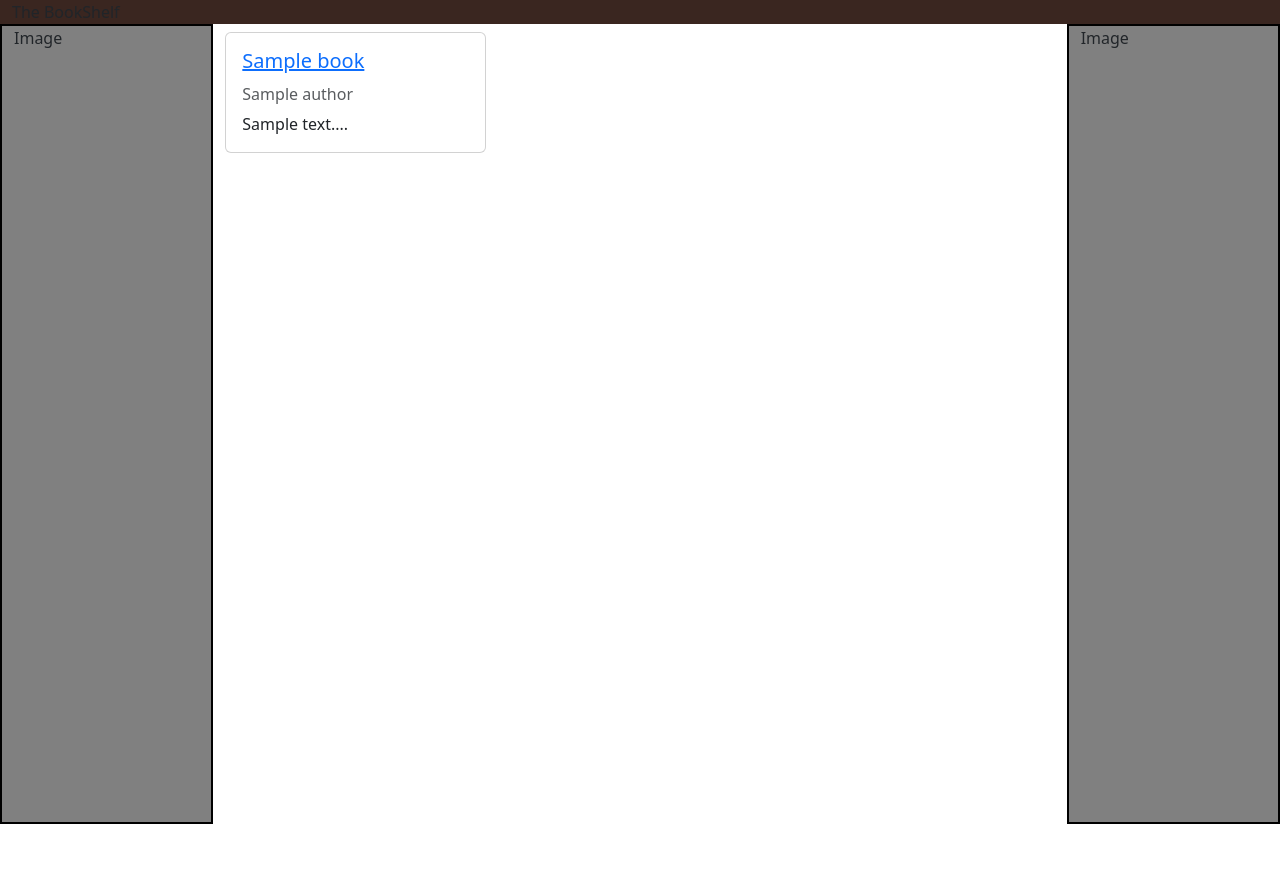
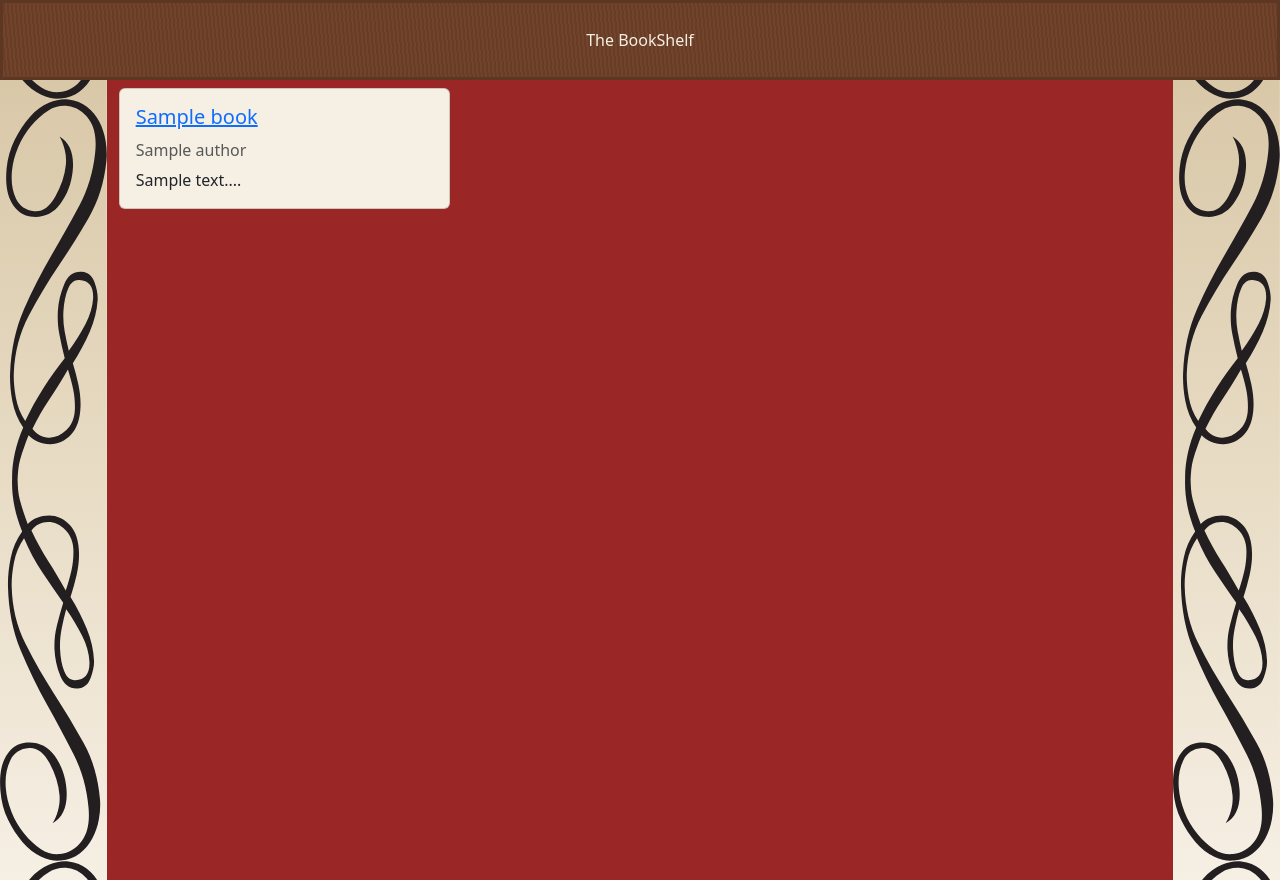
Before and after one commit to RosieTrainor/BookShelf, a Django app: page / in a window 1280 px wide. Before the commit the page ends 824 px from the top, so only its background shows below. Run offline with Django 5.2, Linux system fonts and the light colour scheme; tables that the repository leaves empty hold one stand-in row (values such as "Sample post").

Commit message:
Add colours and scrollwork down side of site

```diff
--- a/static/css/style.css
+++ b/static/css/style.css
@@ -1,8 +1,40 @@
 .scrollwork {
-    border: 2px solid black;
-    background-color: grey;
+    background-color: #f6efe4;
+    background-image:
+        url('../images/scroll.svg'),
+        linear-gradient(
+            to top,
+            #f6efe4,
+            #e8dcc5 50%,
+            #d9c8a8
+        );
+    background-repeat: repeat-y;
+    background-size: contain;
+    background-position: center;
+    height: 100vh;
 }
 
+body {
+    background-color: #9b2626;
+}
+
+/* #f6efe4; parchment */
+/* background-color: #6B3E26; */
+
 header {
-    background-color: #3a2620;
+
+    background-color: #6B3E26;
+    background-image: repeating-linear-gradient(85deg,
+            rgba(255, 255, 255, 0.03),
+            rgba(255, 255, 255, 0.03) 2px,
+            rgba(0, 0, 0, 0.03) 2px,
+            rgba(0, 0, 0, 0.03) 4px);
+    border: 3px solid #5E3722;
+    min-height: 10vh;
+    color: #f6efe4;
+
 }
+
+.card {
+    background-color: #f6efe4;
+}
--- a/templates/base.html
+++ b/templates/base.html
@@ -18,23 +18,20 @@
     <div class="container-fluid">
         <div class="row">
             {% block header %}
-            <header>
+            <header class="d-flex justify-content-center align-items-center text-center">
                 The BookShelf
-
             </header>
             {% endblock %}
         </div>
         <div class="row min-vh-100">
-            <div class="col-md-2 d-none d-sm-block scrollwork">
-                Image
+            <div class="col-md-1 d-none d-sm-block scrollwork">
             </div>
-            <div class="col-md-8">
+            <div class="col-md-10">
                 {% block content %}
 
                 {% endblock content %}
             </div>
-            <div class="col-md-2 d-none d-sm-block scrollwork">
-                Image
+            <div class="col-md-1 d-none d-sm-block scrollwork">
             </div>
         </div>
     </div>
```
Also changed, not shown: static/images/scroll.svg (added).
